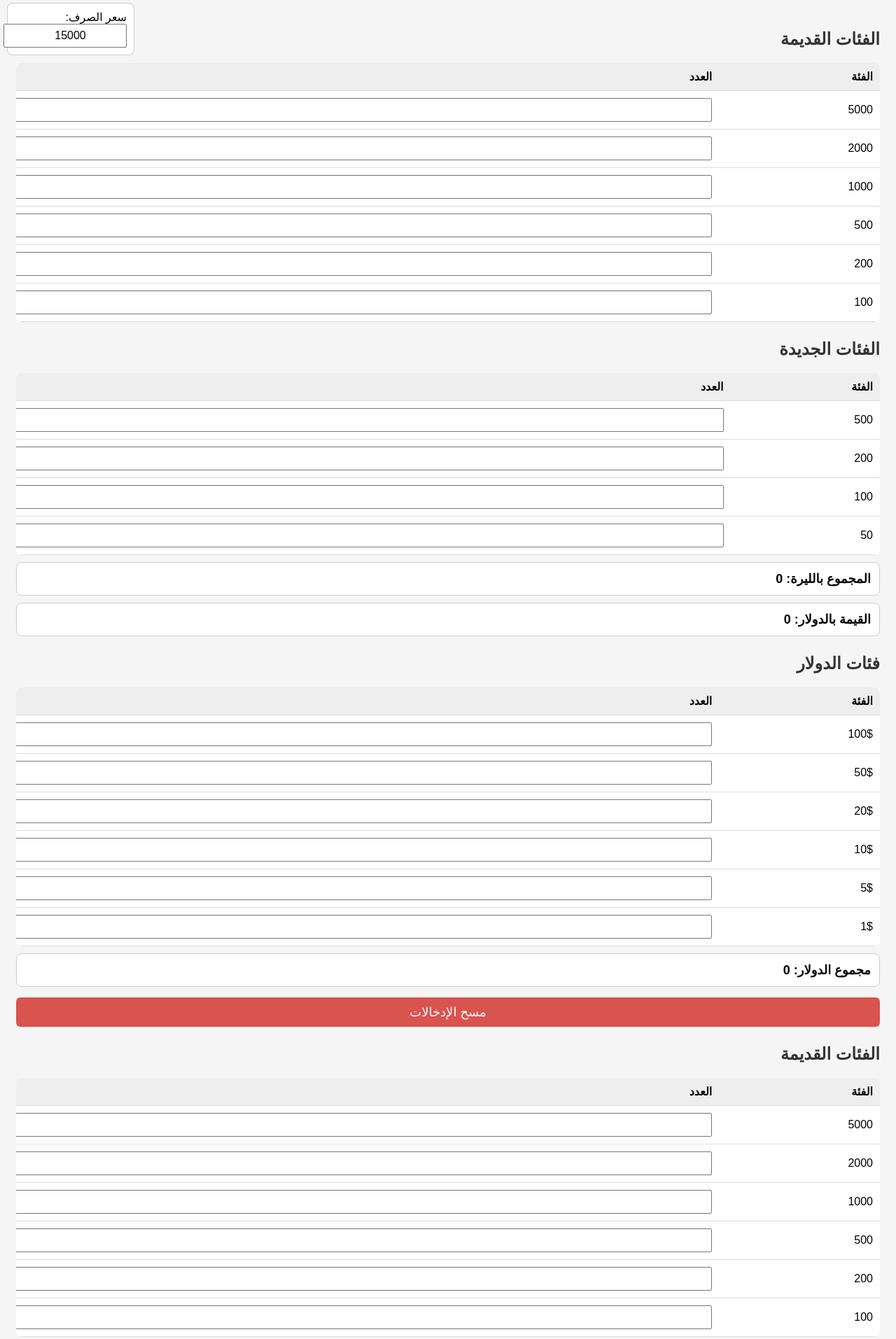
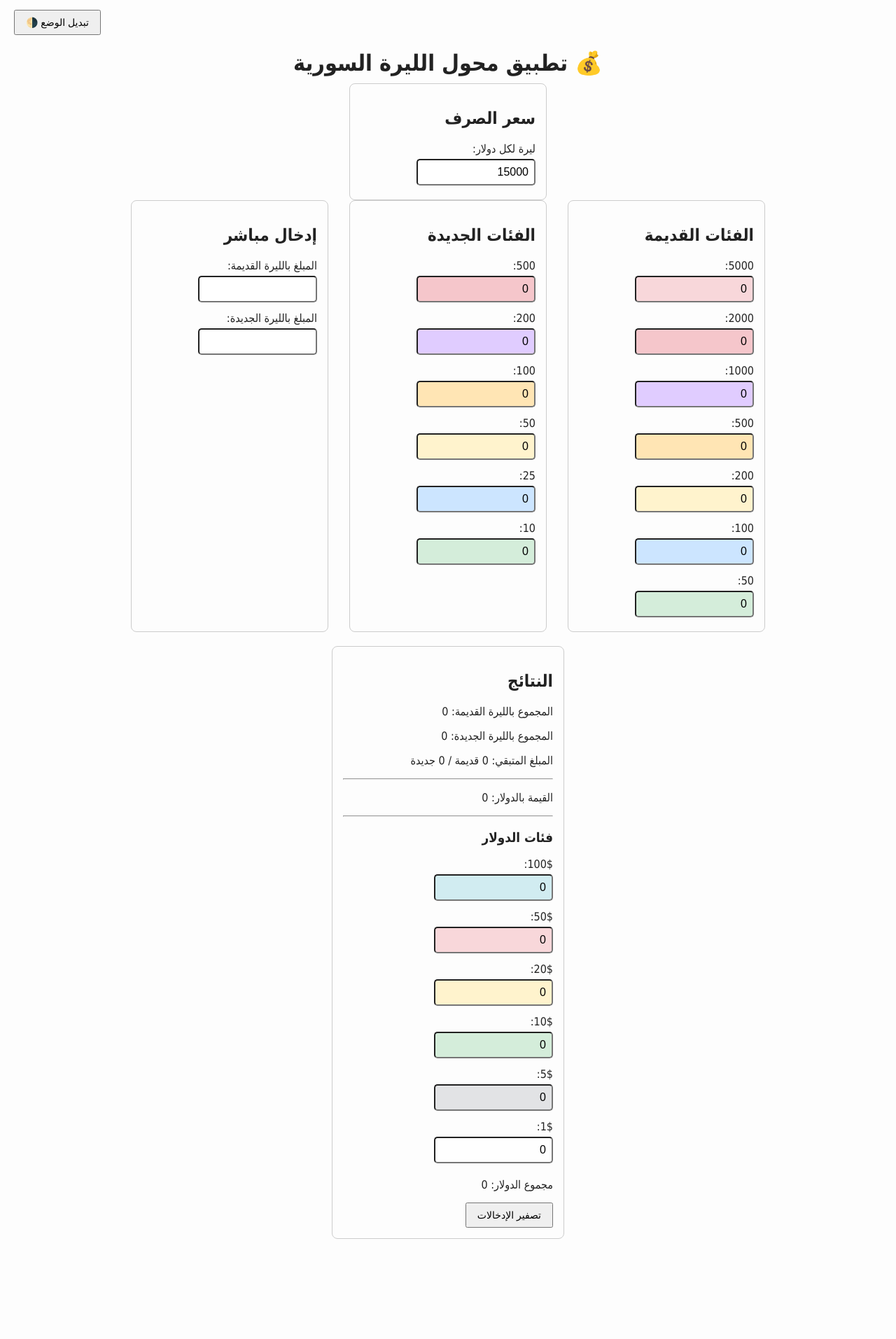
Before and after one commit to wwwaboalleeth3000-svg/Currency-converter, a plain HTML site: page index.html in a window 1280 px wide. Shown: the part 6-1919 px from the top of the page at 70% size. After the commit the page ends 1796 px from the top, so only its background shows below. Drawn offline with Linux system fonts and the light colour scheme.

Commit message:
Refactor HTML structure and styling for currency converter

```diff
--- a/index.html
+++ b/index.html
@@ -1,166 +1,235 @@
 <!DOCTYPE html>
-<html lang="ar" dir="rtl">
+<html lang="ar">
 <head>
   <meta charset="UTF-8">
-<title>محول الليرة السورية والدولار</title>
+  <title>محول الليرة السورية</title>
   <style>
     body {
-        font-family: Arial, sans-serif;
-        background: #f5f5f5;
-        padding: 15px;
+      font-family: Tahoma;
       direction: rtl;
-        text-align: right;
+      margin: 20px;
+      transition: background 0.3s, color 0.3s;
     }
 
-    h2 {
-        margin-top: 25px;
-        color: #333;
+    .day { background: #fdfdfd; color: #222; }
+    .night { background: #1e1e1e; color: #eee; }
+
+    h1 {
+      text-align: center;
+      margin-bottom: 10px;
     }
 
-    .exchange-box {
-        position: absolute;
-        top: 10px;
-        left: 10px;
-        background: #fff;
-        padding: 10px;
-        border-radius: 8px;
-        border: 1px solid #ccc;
-        width: 160px;
+    .top-bar {
+      display: flex;
+      justify-content: flex-end;
+      margin-bottom: 10px;
     }
 
-    table {
-        width: 100%;
-        border-collapse: collapse;
-        margin-top: 15px;
-        background: #fff;
-        border-radius: 8px;
-        overflow: hidden;
+    .container {
+      display: flex;
+      justify-content: center;
+      gap: 30px;
+      flex-wrap: wrap;
     }
 
-    th, td {
-        padding: 10px;
-        border-bottom: 1px solid #ddd;
-    }
-
-    th {
-        background: #eee;
+    .section {
+      border: 1px solid #ccc;
+      padding: 15px;
+      border-radius: 8px;
+      width: 250px;
     }
 
     input {
-        width: 100%;
-        padding: 6px;
+      padding: 8px;
+      margin: 5px 0;
+      width: 150px;
       font-size: 16px;
-        text-align: center;
+      border-radius: 5px;
     }
 
-    .result-box {
-        background: #fff;
-        padding: 12px;
-        border-radius: 8px;
-        border: 1px solid #ccc;
-        margin-top: 10px;
-        font-size: 18px;
-        font-weight: bold;
+    label {
+      font-size: 16px;
+      display: block;
+      margin-top: 8px;
     }
 
-    .btn {
-        margin-top: 15px;
-        padding: 10px;
-        width: 100%;
-        background: #d9534f;
-        color: #fff;
-        border: none;
-        border-radius: 6px;
-        font-size: 18px;
+    button {
+      padding: 8px 15px;
+      font-size: 14px;
+      cursor: pointer;
     }
+
+    /* ألوان الفئات الجديدة */
+    #new500 { background-color: #f5c6cb; }
+    #new200 { background-color: #e0ccff; }
+    #new100 { background-color: #ffe5b4; }
+    #new50 { background-color: #fff3cd; }
+    #new25 { background-color: #cce5ff; }
+    #new10 { background-color: #d4edda; }
+
+    /* ألوان الفئات القديمة */
+    #old5000 { background-color: #f8d7da; }
+    #old2000 { background-color: #f5c6cb; }
+    #old1000 { background-color: #e0ccff; }
+    #old500 { background-color: #ffe5b4; }
+    #old200 { background-color: #fff3cd; }
+    #old100 { background-color: #cce5ff; }
+    #old50 { background-color: #d4edda; }
+
+    /* ألوان فئات الدولار */
+    #usd100 { background:#d1ecf1; }
+    #usd50 { background:#f8d7da; }
+    #usd20 { background:#fff3cd; }
+    #usd10 { background:#d4edda; }
+    #usd5 { background:#e2e3e5; }
+    #usd1 { background:#fefefe; }
+
   </style>
 </head>
-
 <body>
 
-<!-- خانة سعر الصرف -->
-<div class="exchange-box">
-    <label>سعر الصرف:</label>
-    <input type="number" id="rate" value="15000">
+  <!-- زر تبديل الوضع -->
+  <div class="top-bar">
+    <button onclick="toggleMode()">تبديل الوضع 🌗</button>
   </div>
 
+  <h1>💰 تطبيق محول الليرة السورية</h1>
+
+  <!-- صندوق سعر الصرف -->
+  <div class="section" style="margin: 0 auto; width: 250px;">
+    <h2>سعر الصرف</h2>
+    <label>ليرة لكل دولار:</label>
+    <input type="number" id="rate" value="15000" oninput="calculateTotal()">
+  </div>
+
+  <!-- الفئات -->
+  <div class="container">
+
+    <div class="section">
       <h2>الفئات القديمة</h2>
-<table>
-<tr><th>الفئة</th><th>العدد</th></tr>
-<tr><td>5000</td><td><input type="number" id="o5000"></td></tr>
-<tr><td>2000</td><td><input type="number" id="o2000"></td></tr>
-<tr><td>1000</td><td><input type="number" id="o1000"></td></tr>
-<tr><td>500</td><td><input type="number" id="o500"></td></tr>
-<tr><td>200</td><td><input type="number" id="o200"></td></tr>
-<tr><td>100</td><td><input type="number" id="o100"></td></tr>
-</table>
+      <label>5000:</label><input type="number" id="old5000" value="0" oninput="calculateTotal()">
+      <label>2000:</label><input type="number" id="old2000" value="0" oninput="calculateTotal()">
+      <label>1000:</label><input type="number" id="old1000" value="0" oninput="calculateTotal()">
+      <label>500:</label><input type="number" id="old500" value="0" oninput="calculateTotal()">
+      <label>200:</label><input type="number" id="old200" value="0" oninput="calculateTotal()">
+      <label>100:</label><input type="number" id="old100" value="0" oninput="calculateTotal()">
+      <label>50:</label><input type="number" id="old50" value="0" oninput="calculateTotal()">
+    </div>
 
+    <div class="section">
       <h2>الفئات الجديدة</h2>
-<table>
-<tr><th>الفئة</th><th>العدد</th></tr>
-<tr><td>500</td><td><input type="number" id="n500"></td></tr>
-<tr><td>200</td><td><input type="number" id="n200"></td></tr>
-<tr><td>100</td><td><input type="number" id="n100"></td></tr>
-<tr><td>50</td><td><input type="number" id="n50"></td></tr>
-</table>
+      <label>500:</label><input type="number" id="new500" value="0" oninput="calculateTotal()">
+      <label>200:</label><input type="number" id="new200" value="0" oninput="calculateTotal()">
+      <label>100:</label><input type="number" id="new100" value="0" oninput="calculateTotal()">
+      <label>50:</label><input type="number" id="new50" value="0" oninput="calculateTotal()">
+      <label>25:</label><input type="number" id="new25" value="0" oninput="calculateTotal()">
+      <label>10:</label><input type="number" id="new10" value="0" oninput="calculateTotal()">
+    </div>
 
-<!-- الناتج بالليرة -->
-<div class="result-box" id="totalLira">المجموع بالليرة: 0</div>
+    <div class="section">
+      <h2>إدخال مباشر</h2>
+      <label>المبلغ بالليرة القديمة:</label>
+      <input type="number" id="oldInput" oninput="convertToNew();calculateTotal();">
+      <label>المبلغ بالليرة الجديدة:</label>
+      <input type="number" id="newInput" oninput="convertToOld();calculateTotal();">
+    </div>
 
-<!-- تحويل للدولار -->
-<div class="result-box" id="usdFromLira">القيمة بالدولار: 0</div>
+  </div>
 
-<h2>فئات الدولار</h2>
-<table>
-<tr><th>الفئة</th><th>العدد</th></tr>
-<tr><td>100$</td><td><input type="number" id="d100"></td></tr>
-<tr><td>50$</td><td><input type="number" id="d50"></td></tr>
-<tr><td>20$</td><td><input type="number" id="d20"></td></tr>
-<tr><td>10$</td><td><input type="number" id="d10"></td></tr>
-<tr><td>5$</td><td><input type="number" id="d5"></td></tr>
-<tr><td>1$</td><td><input type="number" id="d1"></td></tr>
-</table>
+  <!-- النتائج -->
+  <div class="section" style="margin:20px auto; width:300px;">
+    <h2>النتائج</h2>
+    <p id="totalOld">المجموع بالليرة القديمة: 0</p>
+    <p id="totalNew">المجموع بالليرة الجديدة: 0</p>
+    <p id="remaining">المبلغ المتبقي: 0 قديمة / 0 جديدة</p>
 
-<!-- مجموع الدولار -->
-<div class="result-box" id="totalUSD">مجموع الدولار: 0</div>
+    <hr>
 
-<button class="btn" onclick="clearInputs()">مسح الإدخالات</button>
+    <p id="usdFromLira">القيمة بالدولار: 0</p>
+
+    <hr>
+
+    <h3>فئات الدولار</h3>
+    <label>100$:</label><input type="number" id="usd100" value="0" oninput="calculateTotal()">
+    <label>50$:</label><input type="number" id="usd50" value="0" oninput="calculateTotal()">
+    <label>20$:</label><input type="number" id="usd20" value="0" oninput="calculateTotal()">
+    <label>10$:</label><input type="number" id="usd10" value="0" oninput="calculateTotal()">
+    <label>5$:</label><input type="number" id="usd5" value="0" oninput="calculateTotal()">
+    <label>1$:</label><input type="number" id="usd1" value="0" oninput="calculateTotal()">
+
+    <p id="totalUSD">مجموع الدولار: 0</p>
+
+    <button onclick="resetAll()">تصفير الإدخالات</button>
+  </div>
 
 <script>
-function calc() {
-    let rate = Number(document.getElementById("rate").value);
 
-    let old =
-        5000*val("o5000") +
-        2000*val("o2000") +
-        1000*val("o1000") +
-        500*val("o500") +
-        200*val("o200") +
-        100*val("o100");
+function convertToNew() {
+  let oldVal = document.getElementById("oldInput").value;
+  document.getElementById("newInput").value = oldVal ? oldVal / 100 : "";
+}
 
-    let newer =
-        500*val("n500") +
-        200*val("n200") +
-        100*val("n100") +
-        50*val("n50");
+function convertToOld() {
+  let newVal = document.getElementById("newInput").value;
+  document.getElementById("oldInput").value = newVal ? newVal * 100 : "";
+}
 
-    let totalLira = old + newer;
-    document.getElementById("totalLira").innerHTML = "المجموع بالليرة: " + totalLira.toLocaleString();
+function calculateTotal() {
 
-    let usdFromLira = totalLira / rate;
-    document.getElementById("usdFromLira").innerHTML = "القيمة بالدولار: " + usdFromLira.toFixed(2);
+  let rate = Number(document.getElementById("rate").value) || 1;
 
-    let totalUSD =
-        100*val("d100") +
-        50*val("d50") +
-        20*val("d20") +
-        10*val("d10") +
-        5*val("d5") +
-        1*val("d1");
+  // الفئات الجديدة
+  let new10 = val("new10") * 10;
+  let new25 = val("new25") * 25;
+  let new50 = val("new50") * 50;
+  let new100 = val("new100") * 100;
+  let new200 = val("new200") * 200;
+  let new500 = val("new500") * 500;
 
-    let finalUSD = totalUSD + usdFromLira;
+  // الفئات القديمة
+  let old50 = val("old50") * 50;
+  let old100 = val("old100") * 100;
+  let old200 = val("old200") * 200;
+  let old500 = val("old500") * 500;
+  let old1000 = val("old1000") * 1000;
+  let old2000 = val("old2000") * 2000;
+  let old5000 = val("old5000") * 5000;
 
-    document.getElementById("totalUSD").innerHTML =
+  let totalNew = new10 + new25 + new50 + new100 + new200 + new500 +
+                 (old50+old100+old200+old500+old1000+old2000+old5000)/100;
+
+  let totalOld = old50+old100+old200+old500+old1000+old2000+old5000 +
+                 (new10+new25+new50+new100+new200+new500)*100;
+
+  document.getElementById("totalOld").innerText = "المجموع بالليرة القديمة: " + totalOld;
+  document.getElementById("totalNew").innerText = "المجموع بالليرة الجديدة: " + totalNew;
+
+  let oldInput = val("oldInput");
+  let newInput = val("newInput");
+
+  let remainingOld = oldInput - totalOld;
+  let remainingNew = newInput - totalNew;
+
+  document.getElementById("remaining").innerText =
+    "المبلغ المتبقي: " + remainingOld + " قديمة / " + remainingNew + " جديدة";
+
+  // تحويل للدولار
+  let usdFromLira = totalOld / rate;
+  document.getElementById("usdFromLira").innerText =
+    "القيمة بالدولار: " + usdFromLira.toFixed(2);
+
+  // فئات الدولار
+  let usdTotal =
+    val("usd100")*100 +
+    val("usd50")*50 +
+    val("usd20")*20 +
+    val("usd10")*10 +
+    val("usd5")*5 +
+    val("usd1")*1;
+
+  let finalUSD = usdTotal + usdFromLira;
+
+  document.getElementById("totalUSD").innerText =
     "مجموع الدولار: " + finalUSD.toFixed(2);
 }
 
@@ -168,199 +237,45 @@ function val(id) {
   return Number(document.getElementById(id).value) || 0;
 }
 
-document.querySelectorAll("input").forEach(inp => {
-    inp.addEventListener("input", calc);
+function resetAll() {
+  document.querySelectorAll("input").forEach(el => {
+    if (el.id !== "rate") el.value = 0;
   });
 
-function clearInputs() {
-    document.querySelectorAll("input").forEach(inp => {
-        if (inp.id !== "rate") inp.value = "";
-    });
-    calc();
-}
-</script>
+  document.getElementById("oldInput").value = "";
+  document.getElementById("newInput").value = "";
 
-</body>
-</html><!DOCTYPE html>
-<html lang="ar" dir="rtl">
-<head>
-<meta charset="UTF-8">
-<title>محول الليرة السورية والدولار</title>
-<style>
-    body {
-        font-family: Arial, sans-serif;
-        background: #f5f5f5;
-        padding: 15px;
-        direction: rtl;
-        text-align: right;
+  calculateTotal();
 }
 
-    h2 {
-        margin-top: 25px;
-        color: #333;
+function toggleMode() {
+  let body = document.body;
+  if (body.classList.contains("day")) {
+    body.classList.remove("day");
+    body.classList.add("night");
+    localStorage.setItem("mode", "night");
+  } else {
+    body.classList.remove("night");
+    body.classList.add("day");
+    localStorage.setItem("mode", "day");
+  }
 }
 
-    .exchange-box {
-        position: absolute;
-        top: 10px;
-        left: 10px;
-        background: #fff;
-        padding: 10px;
-        border-radius: 8px;
-        border: 1px solid #ccc;
-        width: 160px;
+function detectSystemMode() {
+  let savedMode = localStorage.getItem("mode");
+  if (savedMode) {
+    document.body.classList.add(savedMode);
+  } else {
+    if (window.matchMedia && window.matchMedia('(prefers-color-scheme: dark)').matches) {
+      document.body.classList.add("night");
+    } else {
+      document.body.classList.add("day");
+    }
+  }
 }
 
-    table {
-        width: 100%;
-        border-collapse: collapse;
-        margin-top: 15px;
-        background: #fff;
-        border-radius: 8px;
-        overflow: hidden;
-    }
+detectSystemMode();
 
-    th, td {
-        padding: 10px;
-        border-bottom: 1px solid #ddd;
-    }
-
-    th {
-        background: #eee;
-    }
-
-    input {
-        width: 100%;
-        padding: 6px;
-        font-size: 16px;
-        text-align: center;
-    }
-
-    .result-box {
-        background: #fff;
-        padding: 12px;
-        border-radius: 8px;
-        border: 1px solid #ccc;
-        margin-top: 10px;
-        font-size: 18px;
-        font-weight: bold;
-    }
-
-    .btn {
-        margin-top: 15px;
-        padding: 10px;
-        width: 100%;
-        background: #d9534f;
-        color: #fff;
-        border: none;
-        border-radius: 6px;
-        font-size: 18px;
-    }
-</style>
-</head>
-
-<body>
-
-<!-- خانة سعر الصرف -->
-<div class="exchange-box">
-    <label>سعر الصرف:</label>
-    <input type="number" id="rate" value="15000">
-</div>
-
-<h2>الفئات القديمة</h2>
-<table>
-<tr><th>الفئة</th><th>العدد</th></tr>
-<tr><td>5000</td><td><input type="number" id="o5000"></td></tr>
-<tr><td>2000</td><td><input type="number" id="o2000"></td></tr>
-<tr><td>1000</td><td><input type="number" id="o1000"></td></tr>
-<tr><td>500</td><td><input type="number" id="o500"></td></tr>
-<tr><td>200</td><td><input type="number" id="o200"></td></tr>
-<tr><td>100</td><td><input type="number" id="o100"></td></tr>
-</table>
-
-<h2>الفئات الجديدة</h2>
-<table>
-<tr><th>الفئة</th><th>العدد</th></tr>
-<tr><td>500</td><td><input type="number" id="n500"></td></tr>
-<tr><td>200</td><td><input type="number" id="n200"></td></tr>
-<tr><td>100</td><td><input type="number" id="n100"></td></tr>
-<tr><td>50</td><td><input type="number" id="n50"></td></tr>
-</table>
-
-<!-- الناتج بالليرة -->
-<div class="result-box" id="totalLira">المجموع بالليرة: 0</div>
-
-<!-- تحويل للدولار -->
-<div class="result-box" id="usdFromLira">القيمة بالدولار: 0</div>
-
-<h2>فئات الدولار</h2>
-<table>
-<tr><th>الفئة</th><th>العدد</th></tr>
-<tr><td>100$</td><td><input type="number" id="d100"></td></tr>
-<tr><td>50$</td><td><input type="number" id="d50"></td></tr>
-<tr><td>20$</td><td><input type="number" id="d20"></td></tr>
-<tr><td>10$</td><td><input type="number" id="d10"></td></tr>
-<tr><td>5$</td><td><input type="number" id="d5"></td></tr>
-<tr><td>1$</td><td><input type="number" id="d1"></td></tr>
-</table>
-
-<!-- مجموع الدولار -->
-<div class="result-box" id="totalUSD">مجموع الدولار: 0</div>
-
-<button class="btn" onclick="clearInputs()">مسح الإدخالات</button>
-
-<script>
-function calc() {
-    let rate = Number(document.getElementById("rate").value);
-
-    let old =
-        5000*val("o5000") +
-        2000*val("o2000") +
-        1000*val("o1000") +
-        500*val("o500") +
-        200*val("o200") +
-        100*val("o100");
-
-    let newer =
-        500*val("n500") +
-        200*val("n200") +
-        100*val("n100") +
-        50*val("n50");
-
-    let totalLira = old + newer;
-    document.getElementById("totalLira").innerHTML = "المجموع بالليرة: " + totalLira.toLocaleString();
-
-    let usdFromLira = totalLira / rate;
-    document.getElementById("usdFromLira").innerHTML = "القيمة بالدولار: " + usdFromLira.toFixed(2);
-
-    let totalUSD =
-        100*val("d100") +
-        50*val("d50") +
-        20*val("d20") +
-        10*val("d10") +
-        5*val("d5") +
-        1*val("d1");
-
-    let finalUSD = totalUSD + usdFromLira;
-
-    document.getElementById("totalUSD").innerHTML =
-        "مجموع الدولار: " + finalUSD.toFixed(2);
-}
-
-function val(id) {
-    return Number(document.getElementById(id).value) || 0;
-}
-
-document.querySelectorAll("input").forEach(inp => {
-    inp.addEventListener("input", calc);
-});
-
-function clearInputs() {
-    document.querySelectorAll("input").forEach(inp => {
-        if (inp.id !== "rate") inp.value = "";
-    });
-    calc();
-}
 </script>
 
 </body>
```
Lines whose indentation alone changed are shown as unchanged.
